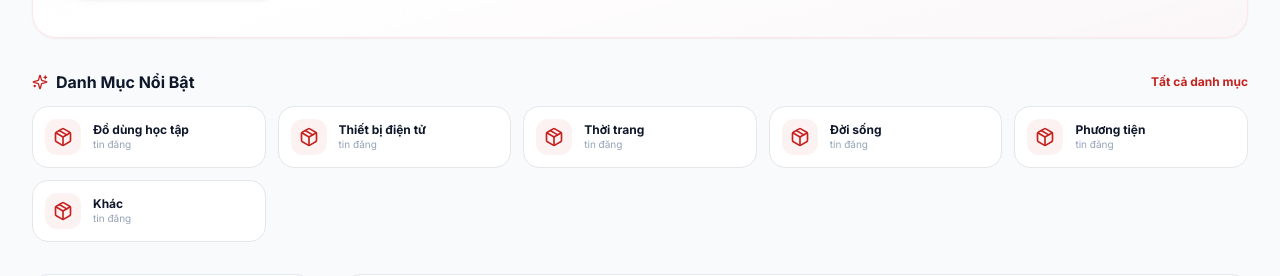
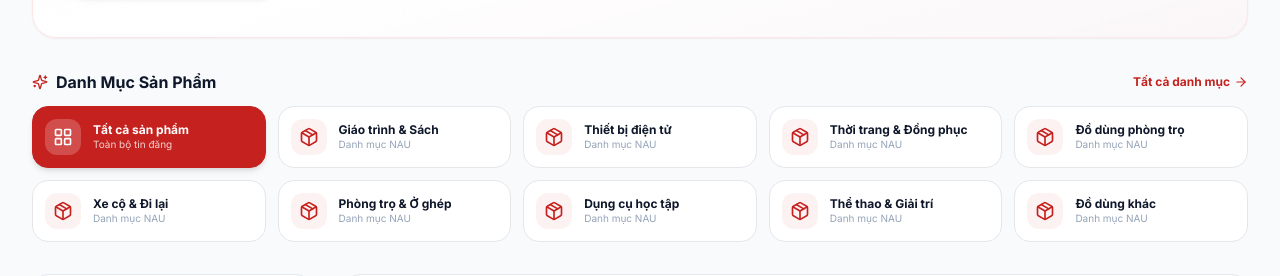
Before and after one commit to ledinhnguyen2601/Cho-NAU, a React (Vite) app: page / in a window 1280 px wide. Shown: the part 406-682 px from the top of the page. Built offline with nearby package versions, Linux system fonts and the light colour scheme; no server answers; the database is empty.

Commit message:
feat: auto admin for tomvnj37, custom faculties, and enhanced all-categories UX

```diff
--- a/src/components/layout/Navbar.jsx
+++ b/src/components/layout/Navbar.jsx
@@ -138,6 +138,17 @@ export const Navbar = () => {
               )}
             </Link>
 
+            {/* Admin Quick Action */}
+            {isAdmin && (
+              <Link
+                to="/admin"
+                className="hidden sm:inline-flex items-center gap-1.5 px-3 py-2 bg-nau-blue hover:bg-nau-blue-hover text-white text-xs font-bold rounded-xl shadow-sm transition-all"
+              >
+                <LayoutDashboard className="w-4 h-4" />
+                <span>QUẢN TRỊ</span>
+              </Link>
+            )}
+
             {/* Post Listing CTA */}
             <button
               onClick={handlePostListingClick}
@@ -152,7 +163,7 @@ export const Navbar = () => {
               <div className="relative">
                 <button
                   onClick={() => setIsUserMenuOpen(!isUserMenuOpen)}
-                  className="flex items-center gap-2 p-1 rounded-xl hover:bg-slate-100 dark:hover:bg-slate-800 transition-colors border border-transparent hover:border-nau-border dark:hover:border-slate-700"
+                  className="flex items-center gap-2 p-1 rounded-xl hover:bg-slate-100 dark:hover:bg-slate-800 transition-colors border border-transparent hover:border-nau-border dark:border-slate-700"
                 >
                   <div className="relative">
                     <img
@@ -179,7 +190,11 @@ export const Navbar = () => {
                           <p className="text-sm font-bold text-nau-text dark:text-nau-text truncate">
                             {currentUser.name}
                           </p>
-                          {isVerified ? (
+                          {isAdmin ? (
+                            <span className="text-[10px] px-2 py-0.5 bg-nau-red/10 text-nau-red font-bold rounded-full border border-nau-red/30">
+                              👑 Quản trị viên
+                            </span>
+                          ) : isVerified ? (
                             <span className="text-[10px] px-2 py-0.5 bg-nau-blue-light dark:bg-nau-blue/20 text-nau-blue dark:text-nau-blue-light font-bold rounded-full border border-nau-blue/30 dark:border-nau-blue/40">
                               ✓ Đã xác thực
                             </span>
@@ -202,7 +217,7 @@ export const Navbar = () => {
                             className="flex items-center gap-2 px-3 py-2 rounded-xl text-nau-red dark:text-nau-red-hover hover:bg-nau-red-light dark:hover:bg-nau-red-dark/20 font-semibold"
                           >
                             <LayoutDashboard className="w-4 h-4" />
-                            <span>Admin SaaS Dashboard</span>
+                            <span>👑 Quản Trị Hệ Thống (Admin)</span>
                           </Link>
                         )}
                         <Link
--- a/src/components/product/ProductFilters.jsx
+++ b/src/components/product/ProductFilters.jsx
@@ -65,7 +65,6 @@ export const ProductFilters = ({
               }`}
             >
               <span className="truncate">{cat.name}</span>
-              <span className="text-[10px] text-slate-400 font-semibold">{cat.count}</span>
             </button>
           ))}
         </div>
--- a/src/config/constants.js
+++ b/src/config/constants.js
@@ -4,14 +4,34 @@ import {
   Shirt,
   Home as HomeIcon,
   Bike,
+  Armchair,
+  GraduationCap,
+  Dumbbell,
   MoreHorizontal
 } from 'lucide-react';
 
 export const INITIAL_CATEGORIES = [
-  { id: 'study', name: 'Đồ dùng học tập', icon: BookOpen, color: 'bg-nau-primary/10 text-nau-primary' },
-  { id: 'electronics', name: 'Thiết bị điện tử', icon: Laptop, color: 'bg-nau-primary/10 text-nau-primary' },
-  { id: 'fashion', name: 'Thời trang', icon: Shirt, color: 'bg-pink-100 text-pink-600' },
-  { id: 'lifestyle', name: 'Đời sống', icon: HomeIcon, color: 'bg-green-100 text-nau-success' },
-  { id: 'vehicle', name: 'Phương tiện', icon: Bike, color: 'bg-orange-100 text-orange-600' },
-  { id: 'other', name: 'Khác', icon: MoreHorizontal, color: 'bg-gray-100 text-gray-600' }
+  { id: 'study', name: 'Giáo trình & Sách', icon: BookOpen, color: 'bg-nau-primary/10 text-nau-primary' },
+  { id: 'electronics', name: 'Thiết bị điện tử', icon: Laptop, color: 'bg-blue-100 text-nau-blue' },
+  { id: 'fashion', name: 'Thời trang & Đồng phục', icon: Shirt, color: 'bg-pink-100 text-pink-600' },
+  { id: 'lifestyle', name: 'Đồ dùng phòng trọ', icon: HomeIcon, color: 'bg-green-100 text-nau-success' },
+  { id: 'vehicle', name: 'Xe cộ & Đi lại', icon: Bike, color: 'bg-orange-100 text-orange-600' },
+  { id: 'room', name: 'Phòng trọ & Ở ghép', icon: Armchair, color: 'bg-indigo-100 text-indigo-600' },
+  { id: 'stationery', name: 'Dụng cụ học tập', icon: GraduationCap, color: 'bg-amber-100 text-amber-600' },
+  { id: 'sports', name: 'Thể thao & Giải trí', icon: Dumbbell, color: 'bg-emerald-100 text-emerald-600' },
+  { id: 'other', name: 'Đồ dùng khác', icon: MoreHorizontal, color: 'bg-gray-100 text-gray-600' }
 ];
+
+export const NAU_FACULTIES = [
+  'Khoa Công Nghệ Thông Tin',
+  'Khoa Kinh Tế & Quản Trị Kinh Doanh',
+  'Khoa Kế Toán - Tài Chính',
+  'Khoa Nông Lâm Ngư',
+  'Khoa Ngoại Ngữ',
+  'Khoa Du Lịch & Khách Sạn',
+  'Khoa Luật & Quản Lý Nhà Nước',
+  'Khoa Kỹ Thuật & Công Nghệ',
+  'Khoa Sư Phạm',
+  'Khoa Lý Luận Chính Trị & Khoa Học Cơ Bản',
+  'Khác (Tự nhập tay)'
+];
--- a/src/pages/Home/HomePage.jsx
+++ b/src/pages/Home/HomePage.jsx
@@ -21,6 +21,7 @@ import {
   Shirt,
   Package,
   SlidersHorizontal,
+  LayoutGrid,
   X
 } from 'lucide-react';
 
@@ -168,26 +169,59 @@ export const HomePage = () => {
         <div className="flex items-center justify-between">
           <h2 className="text-base font-bold text-nau-text dark:text-nau-text flex items-center gap-2">
             <Sparkles className="w-4 h-4 text-nau-red" />
-            <span>Danh Mục Nổi Bật</span>
+            <span>Danh Mục Sản Phẩm</span>
           </h2>
           <button
-            onClick={() => handleCategorySelect('all')}
-            className="text-xs font-bold text-nau-red dark:text-nau-red-hover hover:underline"
+            onClick={() => {
+              handleCategorySelect('all');
+              const el = document.getElementById('marketplace-products');
+              if (el) el.scrollIntoView({ behavior: 'smooth' });
+            }}
+            className="text-xs font-bold text-nau-red dark:text-nau-red-hover hover:underline flex items-center gap-1 cursor-pointer"
           >
-            Tất cả danh mục
+            <span>Tất cả danh mục</span>
+            <ArrowRight className="w-3.5 h-3.5" />
           </button>
         </div>
 
         <div className="grid grid-cols-2 sm:grid-cols-3 md:grid-cols-5 gap-3">
+          {/* Card: Tất cả sản phẩm */}
+          <button
+            onClick={() => handleCategorySelect('all')}
+            className={`flex items-center gap-3 p-3 rounded-2xl border transition-all text-left group cursor-pointer ${
+              filters.category === 'all' || !filters.category
+                ? 'bg-nau-red text-white border-nau-red shadow-md shadow-nau-red/20'
+                : 'bg-nau-surface dark:bg-nau-background border-nau-border/80 dark:border-nau-border text-nau-text dark:text-nau-text-secondary hover:border-nau-red/40 hover:shadow-xs'
+            }`}
+          >
+            <div
+              className={`w-9 h-9 rounded-xl flex items-center justify-center shrink-0 transition-colors ${
+                filters.category === 'all' || !filters.category
+                  ? 'bg-white/20 text-white'
+                  : 'bg-nau-red-light dark:bg-nau-red-dark/20 text-nau-red dark:text-nau-red-hover group-hover:bg-nau-red group-hover:text-white'
+              }`}
+            >
+              <LayoutGrid className="w-5 h-5" />
+            </div>
+            <div className="min-w-0">
+              <p className="text-xs font-bold truncate leading-tight">
+                Tất cả sản phẩm
+              </p>
+              <p className={`text-[10px] ${filters.category === 'all' || !filters.category ? 'text-white/80' : 'text-slate-400'}`}>
+                Toàn bộ tin đăng
+              </p>
+            </div>
+          </button>
+
           {INITIAL_CATEGORIES.map((cat) => {
-            const Icon = iconMap[cat.icon] || Package;
+            const IconComponent = typeof cat.icon === 'function' ? cat.icon : (iconMap[cat.icon] || Package);
             const isSelected = filters.category === cat.id;
 
             return (
               <button
                 key={cat.id}
                 onClick={() => handleCategorySelect(cat.id)}
-                className={`flex items-center gap-3 p-3 rounded-2xl border transition-all text-left group ${
+                className={`flex items-center gap-3 p-3 rounded-2xl border transition-all text-left group cursor-pointer ${
                   isSelected
                     ? 'bg-nau-red text-white border-nau-red shadow-md shadow-nau-red/20'
                     : 'bg-nau-surface dark:bg-nau-background border-nau-border/80 dark:border-nau-border text-nau-text dark:text-nau-text-secondary hover:border-nau-red/40 hover:shadow-xs'
@@ -200,14 +234,14 @@ export const HomePage = () => {
                       : 'bg-nau-red-light dark:bg-nau-red-dark/20 text-nau-red dark:text-nau-red-hover group-hover:bg-nau-red group-hover:text-white'
                   }`}
                 >
-                  <Icon className="w-5 h-5" />
+                  <IconComponent className="w-5 h-5" />
                 </div>
                 <div className="min-w-0">
                   <p className="text-xs font-bold truncate leading-tight">
                     {cat.name}
                   </p>
                   <p className={`text-[10px] ${isSelected ? 'text-white/80' : 'text-slate-400'}`}>
-                    {cat.count} tin đăng
+                    Danh mục NAU
                   </p>
                 </div>
               </button>
@@ -217,7 +251,7 @@ export const HomePage = () => {
       </section>
 
       {/* Main Marketplace Content: Filter Sidebar + Products Grid */}
-      <section className="grid grid-cols-1 lg:grid-cols-4 gap-8">
+      <section id="marketplace-products" className="grid grid-cols-1 lg:grid-cols-4 gap-8">
 
         {/* Desktop Filter Sidebar */}
         <div className="hidden lg:block lg:col-span-1">
```
Also changed, not shown: src/context/AuthContext.jsx (+26 -7 lines), src/pages/Verification/VerificationPage.jsx (+36 -9 lines).
